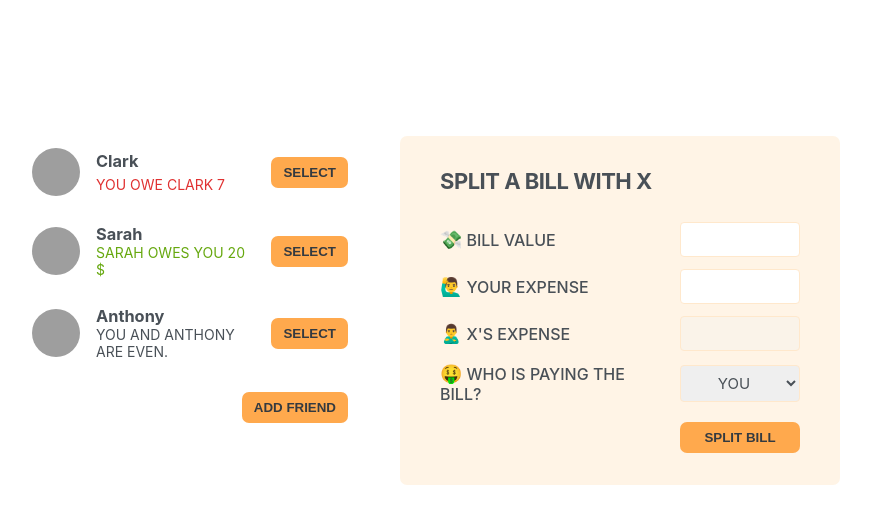
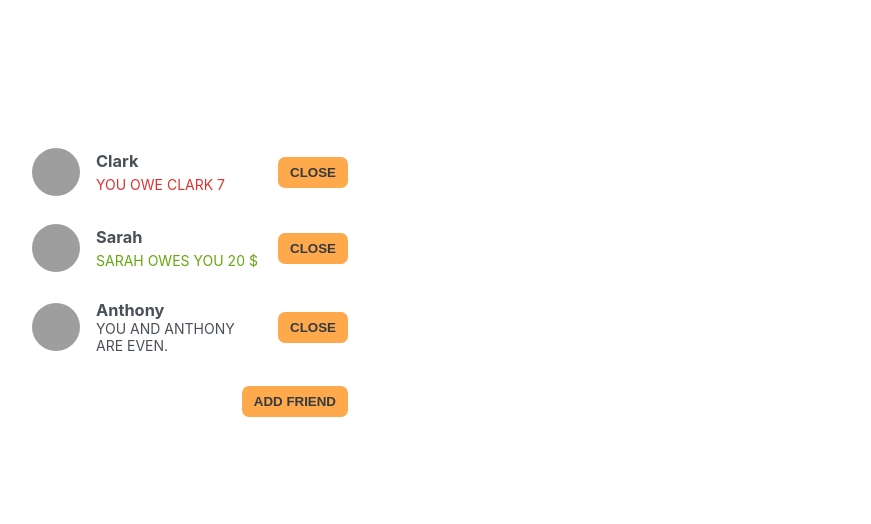
Before and after one commit to sheharyarr-ahmed/PayPalz, a React (Create React App) app: page / in a window 1280 px wide. Shown: the top 524 px of the page, without its empty margins (210-1081 px from the left). Built offline with nearby package versions, Linux system fonts and the light colour scheme; grey boxes are pictures that could not be loaded.

Commit message:
added more features

```diff
--- a/src/App.js
+++ b/src/App.js
@@ -32,34 +32,52 @@
     setFriends((friends) => [...friends, friend]);
     setShowAddFriend(false);
   }
+
+  const [selectedFriend, setSelectedFriend] = useState(null);
+
+  function handleSelection(friend) {
+    // setSelectedFriend(friend);
+    setSelectedFriend((cur) => (cur?.id === friend.id ? null : friend));
+    setShowAddFriend(false);
+  }
   return (
     <div className="app">
       <div className="sidebar">
-        <FriendsList friends={friends} />
+        <FriendsList
+          friends={friends}
+          onSelection={handleSelection}
+          selectedFriend={selectedFriend}
+        />
         {showAddFriend && <FormAddFriend onAddFriend={handleAddFriend} />}
         <Button onClick={handleShowAddFriend}>
           {showAddFriend ? "CLOSE" : `ADD FRIEND`}
         </Button>
       </div>
-      <FormSplitBill />
+      {selectedFriend && <FormSplitBill selectedFriend={selectedFriend} />}
     </div>
   );
 }
 
-function FriendsList({ friends }) {
+function FriendsList({ friends, onSelection, selectedFriend }) {
   // const friends = initialFriends;
   return (
     <ul>
       {friends.map((friend) => (
-        <Friend friend={friend} key={friend.id} />
+        <Friend
+          friend={friend}
+          key={friend.id}
+          onSelection={onSelection}
+          selectedFriend={selectedFriend}
+        />
       ))}
     </ul>
   );
 }
 
-function Friend({ friend }) {
+function Friend({ friend, onSelection, selectedFriend }) {
+  const isSelected = selectedFriend?.id === friend.id;
   return (
-    <li>
+    <li className={isSelected ? "selected" : ""}>
       <img src={friend.image} alt={friend.name} />
       <h3>{friend.name}</h3>
       {friend.balance < 0 && (
@@ -75,7 +93,9 @@
       {friend.balance === 0 && (
         <p>YOU AND {friend.name.toUpperCase()} ARE EVEN.</p>
       )}
-      <Button>SELECT</Button>
+      <Button onClick={() => onSelection(friend)}>
+        {isSelected ? "SELECT" : "CLOSE"}
+      </Button>
     </li>
   );
 }
@@ -123,20 +143,20 @@
   );
 }
 
-function FormSplitBill() {
+function FormSplitBill({ selectedFriend }) {
   return (
     <form className="form-split-bill">
-      <h2>SPLIT A BILL WITH X</h2>
+      <h2>SPLIT A BILL WITH {selectedFriend.name}</h2>
       <label>💸BILL VALUE</label>
       <input type="text" />
       <label>🙋‍♂️YOUR EXPENSE</label>
       <input type="text" />
-      <label>🙎‍♂️X'S EXPENSE</label>
+      <label>🙎‍♂️{selectedFriend.name.toUpperCase()} EXPENSE</label>
       <input type="text" disabled />
       <label>🤑WHO IS PAYING THE BILL?</label>
       <select>
         <option value="user">YOU</option>
-        <option value="friend">X</option>
+        <option value="friend">{selectedFriend.name}</option>
       </select>
       <Button>SPLIT BILL</Button>
     </form>
```
